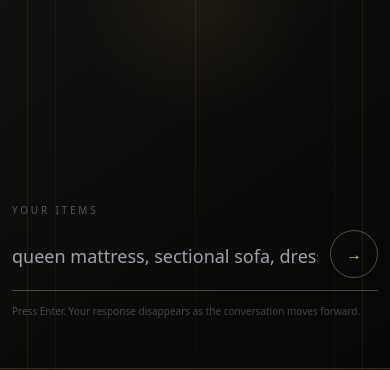
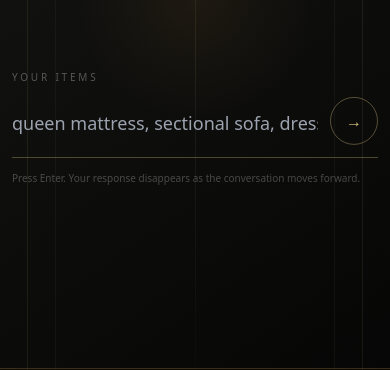
Before and after one commit to JunkBuddies/junk-buddies-immersive, a React (Vite) app: page / in a window 390 px wide. Shown: the part 409-779 px from the top of the page. Built offline with nearby package versions, Linux system fonts and the light colour scheme.

Commit message:
Raise Magic Mirror mobile input below center

```diff
--- a/src/components/MagicPriceMirror.jsx
+++ b/src/components/MagicPriceMirror.jsx
@@ -368,7 +368,7 @@ export default function MagicPriceMirror() {
             )}
           </div>
         </div>
-        <form onSubmit={submit} className="mb-5 box-border w-full min-w-0 max-w-full overflow-visible lg:mb-0 lg:self-center lg:justify-self-start lg:w-[min(100%,500px)] lg:translate-x-[clamp(14px,1.5vw,24px)] lg:pl-0 lg:pr-0">
+        <form onSubmit={submit} className="absolute left-0 right-0 top-[61%] -translate-y-1/2 box-border w-full min-w-0 max-w-full overflow-visible lg:static lg:translate-y-0 lg:self-center lg:justify-self-start lg:w-[min(100%,500px)] lg:translate-x-[clamp(14px,1.5vw,24px)] lg:pl-0 lg:pr-0">
           <label className="mb-3 block text-[10px] uppercase tracking-[.28em] text-white/30">{stage === "items" || stage === "more" ? "Your items" : stage === "phone" ? "Phone number" : stage === "discount" || stage === "result" ? "Choose one" : "Your response"}</label>
           {stage === "loading" && (
             <div className="mb-4 flex items-center gap-3 text-[11px] uppercase tracking-[.22em] text-[#d8c47c]/70">
```
